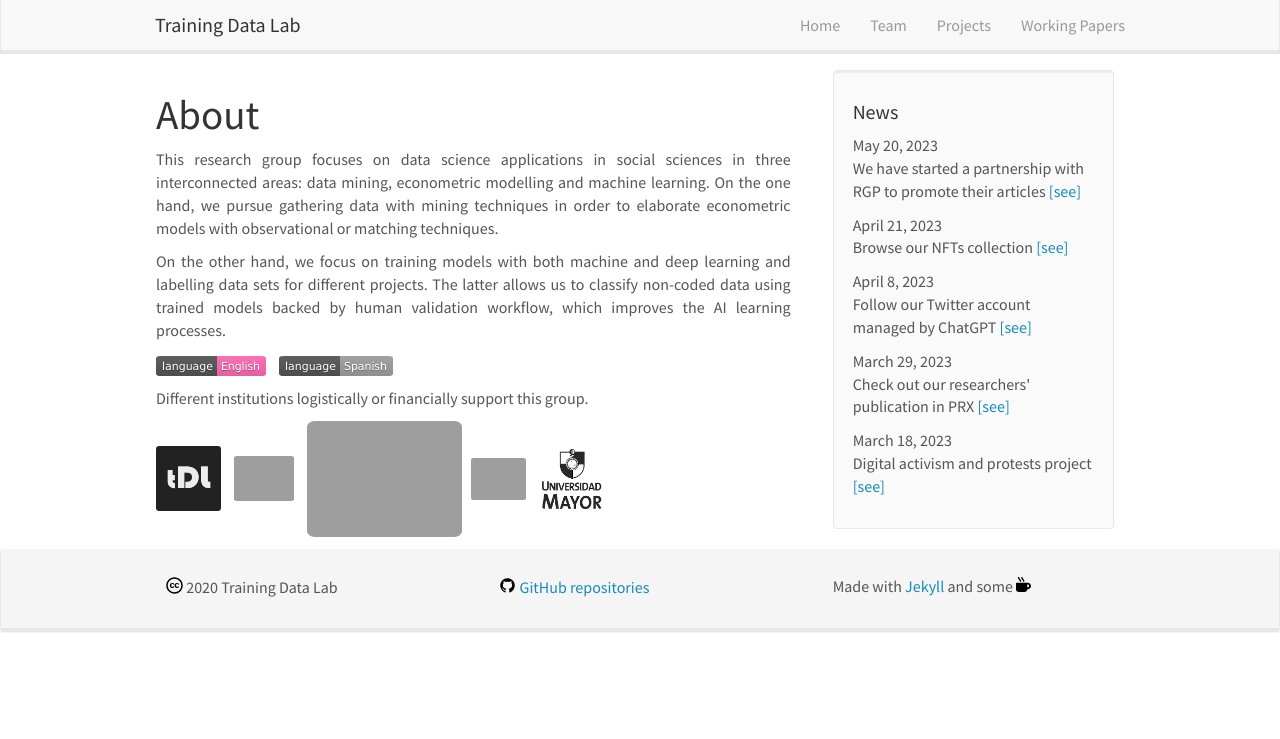
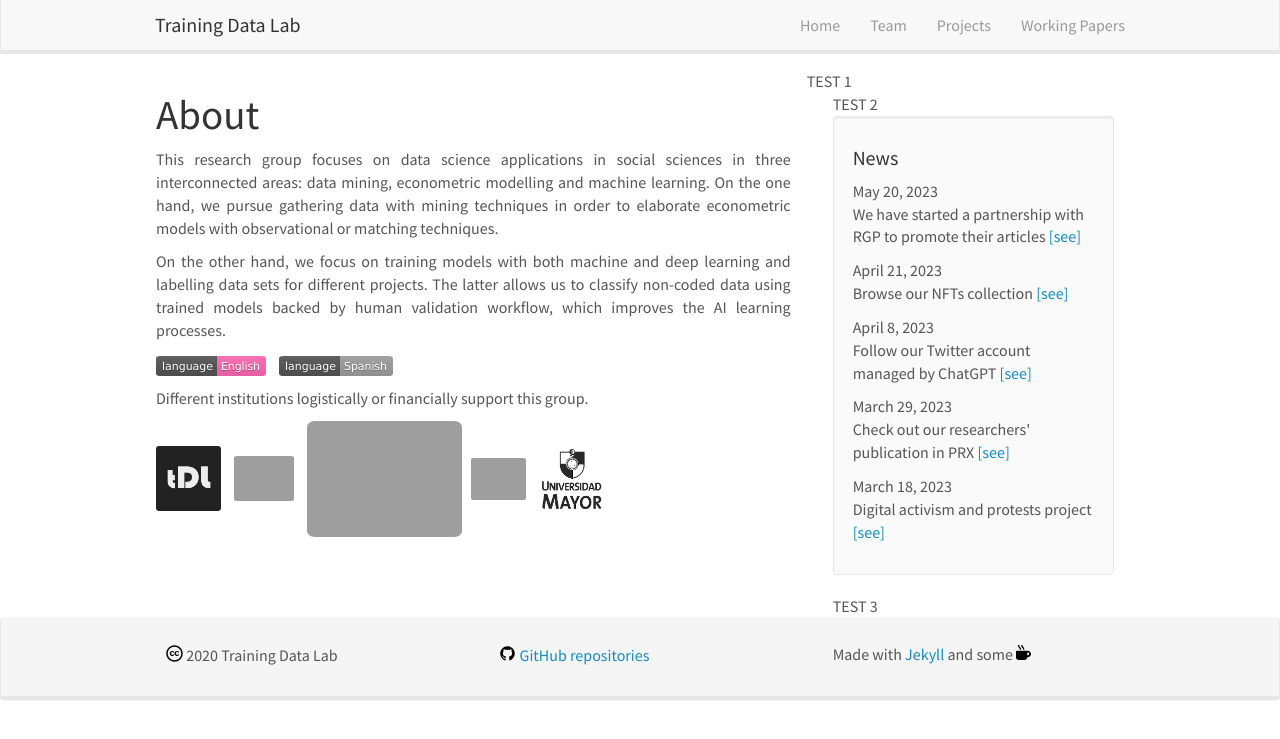
Before and after one commit to training-datalab/old-training-datalab.com, a Jekyll site: the page built from _pages/home.md, in a window 1280 px wide. Shown: the top 739 px of the page. Built offline with Jekyll 4.4.1, drawn with Linux system fonts in a browser that asks for light colours; nearby versions of some CDN libraries.

Commit message:
Update homelay.html

```diff
--- a/_layouts/homelay.html
+++ b/_layouts/homelay.html
@@ -7,6 +7,9 @@ layout: default
 
 	{{ content }}
   </div>
+  TEST 1
   <div id="newsid" class="col-sm-4" >
+  TEST 2
 	{% include news.html %}
+  TEST 3
   </div>
```
